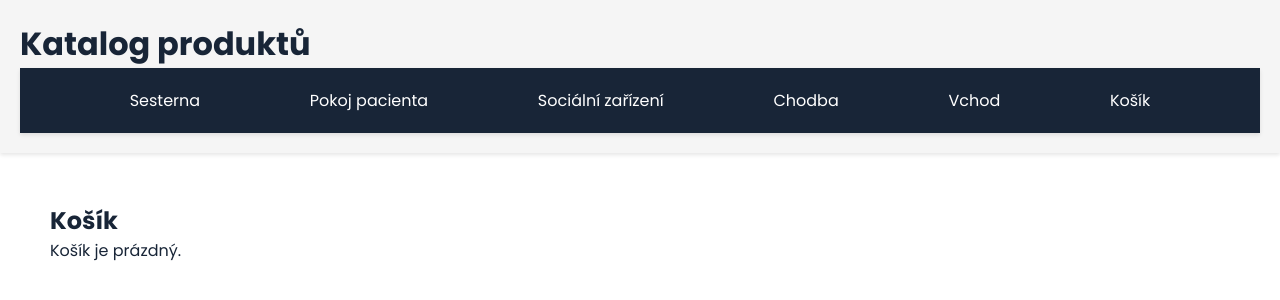
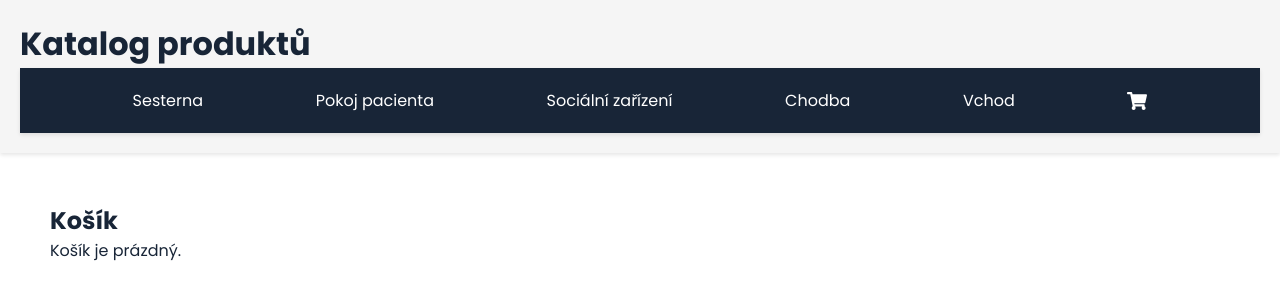
Before and after one commit to VladanCZ/FP, a React (Create React App) app: page /Basket in a window 1280 px wide. Shown: the top 300 px of the page. Built offline with nearby package versions, Linux system fonts and the light colour scheme.

Commit message:
remove_from_cart

```diff
--- a/package.json
+++ b/package.json
@@ -9,6 +9,7 @@
     "@testing-library/user-event": "^13.5.0",
     "react": "^19.1.0",
     "react-dom": "^19.1.0",
+    "react-icons": "^5.5.0",
     "react-router-dom": "^7.5.3",
     "react-scripts": "5.0.1",
     "web-vitals": "^2.1.4"
--- a/src/CartContext.js
+++ b/src/CartContext.js
@@ -20,6 +20,9 @@ const cartReducer = (state, action) => {
           ? { ...item, quantity: action.payload.quantity }
           : item
       );
+      case "REMOVE_FROM_CART":
+      return state.filter((item) => item.id !== action.payload.id);
+
     default:
       return state;
   }
--- a/src/components/Navigation.js
+++ b/src/components/Navigation.js
@@ -1,6 +1,8 @@
 import React from "react";
 import { Link } from "react-router-dom";
+import { useCart } from "../CartContext"; // Uprav cestu podle projektu
 import "./Navigation.scss";
+import { FaShoppingCart } from "react-icons/fa"; // knihovna react-icons
 
 const navItems = [
   { name: "Sesterna", path: "/Sister" },
@@ -8,10 +10,12 @@ const navItems = [
   { name: "Sociální zařízení", path: "/SanitaryFacilities" },
   { name: "Chodba", path: "/Corridor" },
   { name: "Vchod", path: "/Entrance" },
-  { name: "Košík", path: "/Basket" },
 ];
 
 const Navigation = () => {
+  const { cart } = useCart();
+  const totalItems = cart.reduce((sum, item) => sum + item.quantity, 0);
+
   return (
     <nav className="nav-bar navigation">
       {navItems.map((item) => (
@@ -19,6 +23,10 @@ const Navigation = () => {
           {item.name}
         </Link>
       ))}
+      <Link to="/Basket" className="nav-link cart-link">
+        <FaShoppingCart size={20} />
+        {totalItems > 0 && <span className="cart-count">{totalItems}</span>}
+      </Link>
     </nav>
   );
 };
--- a/src/components/Navigation.scss
+++ b/src/components/Navigation.scss
@@ -28,6 +28,30 @@
         }
     }
 }
+/* počet položek v košíku*/
+.cart-link {
+  position: relative;
+  display: flex;
+  align-items: center;
+
+  svg {
+    color: white;
+  }
+
+  .cart-count {
+    position: absolute;
+    top: -6px;
+    right: -10px;
+    background-color: red;
+    color: white;
+    border-radius: 50%;
+    padding: 2px 6px;
+    font-size: 0.7rem;
+    font-weight: bold;
+  }
+}
+
+
 
 /* Pro tablety mezi 768px a 1024px */
 @media (min-width: 768px) and (max-width: 1024px) {
--- a/src/pages/Basket.js
+++ b/src/pages/Basket.js
@@ -7,6 +7,10 @@ const Basket = () => {
 
   const handleQuantityChange = (id, quantity) => {
     dispatch({ type: "UPDATE_QUANTITY", payload: { id, quantity: parseInt(quantity) } });
+  };
+
+  const handleRemove = (id) => {
+    dispatch({ type: "REMOVE_FROM_CART", payload: { id } });
   };
 
   return (
@@ -26,6 +30,7 @@ const Basket = () => {
                 value={item.quantity}
                 onChange={(e) => handleQuantityChange(item.id, e.target.value)}
               />
+               <button onClick={() => handleRemove(item.id)}>Odstranit</button>
             </li>
           ))}
         </ul>
--- a/src/pages/Corridor.js
+++ b/src/pages/Corridor.js
@@ -30,7 +30,6 @@ const images = [
     },
   ];
 
-
  return (
     <section className="corridor">
       <h2>Chodba</h2>
```
Also changed, not shown: 1 other file (tests, documents, lock files or other folders).
